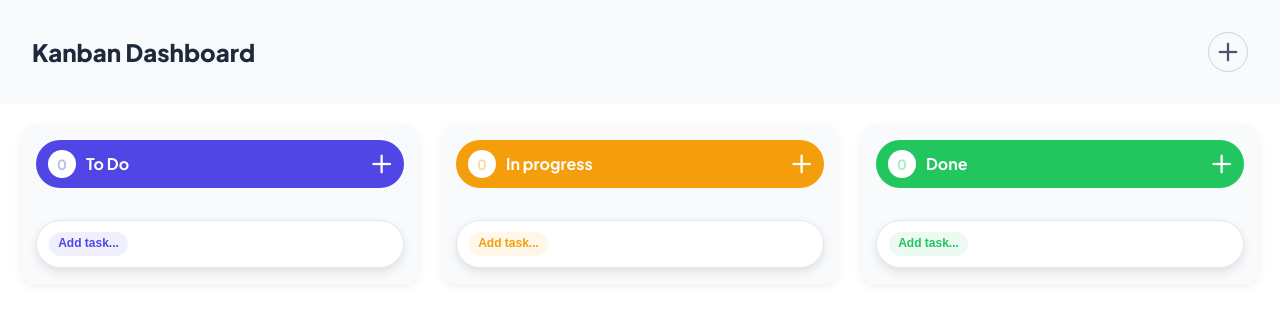
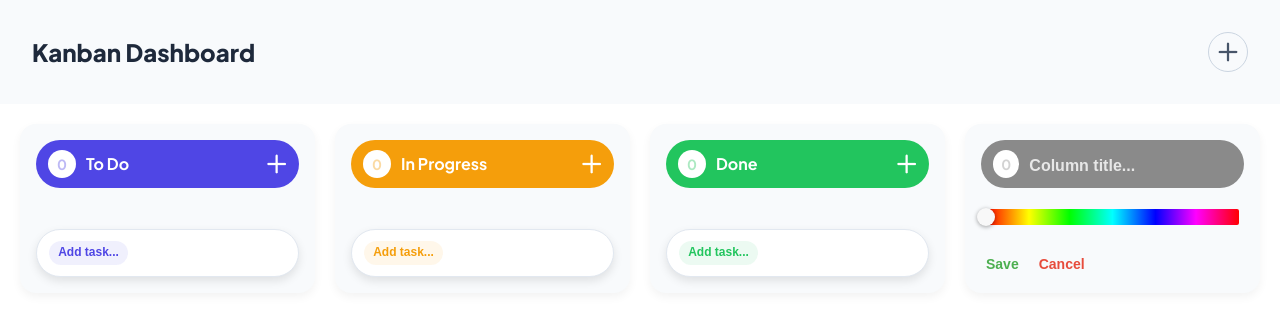
Before and after one commit to danilka-no-population/modsen-practice-2025, a React (Vite) app: page / in a window 1280 px wide. Both pictures are taken after a click on the button 1228 px from the left and 52 px from the top of the page. Shown: the top 322 px of the page. Built offline with nearby package versions, Linux system fonts and the light colour scheme.

Commit message:
feat: adding column

```diff
--- a/package.json
+++ b/package.json
@@ -31,6 +31,7 @@
         "@dnd-kit/sortable": "^10.0.0",
         "@reduxjs/toolkit": "^2.5.1",
         "react": "^19.0.0",
+        "react-color": "^2.19.3",
         "react-dom": "^19.0.0",
         "react-redux": "^9.2.0",
         "react-router-dom": "^7.1.5",
@@ -46,6 +47,7 @@
         "@commitlint/config-conventional": "^19.7.1",
         "@eslint/js": "^9.19.0",
         "@types/react": "^19.0.8",
+        "@types/react-color": "^3.0.13",
         "@types/react-dom": "^19.0.3",
         "@typescript-eslint/eslint-plugin": "^8.24.0",
         "@typescript-eslint/parser": "^8.24.0",
--- a/src/App.tsx
+++ b/src/App.tsx
@@ -1,5 +1,4 @@
-import Column from './components/Column/Column';
-import { BoardWrapper } from './components/Column/styled';
+import Board from './components/Board';
 import Header from './components/Header/Header';
 import TaskCard from './components/TaskCard/TaskCard';
 import { useAppDispatch, useAppSelector } from './hooks/typedReduxHooks';
@@ -25,6 +24,7 @@ function App() {
     const columns = useAppSelector((state) => state.columns.columns);
 
     const [activeTask, setActiveTask] = useState<Task | null>(null);
+    const [isAddingColumn, setIsAddingColumn] = useState<boolean>(false);
 
     const sensors = useSensors(
         useSensor(MouseSensor),
@@ -110,7 +110,7 @@ function App() {
     return (
         <>
             <GlobalStyles />
-            <Header />
+            <Header setIsAddingColumn={setIsAddingColumn} />
             <DndContext
                 sensors={sensors}
                 collisionDetection={closestCorners}
@@ -118,15 +118,10 @@ function App() {
                 onDragEnd={handleDragEnd}
                 onDragCancel={() => setActiveTask(null)}
             >
-                <BoardWrapper>
-                    <Column id="todo" title={'To Do'} color="#4F46E5" />
-                    <Column
-                        id="in-progress"
-                        title={'In progress'}
-                        color="#F59E0B"
-                    />
-                    <Column id="done" title={'Done'} color="#22C55E" />
-                </BoardWrapper>
+                <Board
+                    isAddingColumn={isAddingColumn}
+                    setIsAddingColumn={setIsAddingColumn}
+                />
                 <DragOverlay>
                     {activeTask ? (
                         <TaskCard
--- /dev/null
+++ b/src/components/Board/index.tsx
@@ -0,0 +1,102 @@
+import { useAppDispatch, useAppSelector } from '../../hooks/typedReduxHooks';
+import { addColumn } from '../../store/slices/columnSlice';
+import Column from '../Column/Column';
+import {
+    BoardWrapper,
+    CancelButton,
+    SaveButton,
+    TaskCount,
+} from '../Column/styled';
+import {
+    AddButtonsContainer,
+    AddColumnHeader,
+    AddColumnTitle,
+    AddColumnWrapper,
+    ColorWrapper,
+} from './styled';
+import { useState } from 'react';
+import { HuePicker } from 'react-color';
+import { v4 as uuidv4 } from 'uuid';
+
+interface BoardProps {
+    isAddingColumn: boolean;
+    // eslint-disable-next-line no-unused-vars
+    setIsAddingColumn: (value: boolean) => void;
+}
+
+const Board = ({ isAddingColumn, setIsAddingColumn }: BoardProps) => {
+    const dispatch = useAppDispatch();
+    const columns = useAppSelector((state) => state.columns.columns);
+
+    const [newColumnTitle, setNewColumnTitle] = useState<string>('');
+    const [newColumnColor, setNewColumnColor] = useState<string>('#8A8A8A');
+
+    const handleAddColumn = () => {
+        if (newColumnTitle.trim() !== '') {
+            dispatch(
+                addColumn({
+                    id: uuidv4(),
+                    title: newColumnTitle,
+                    color: newColumnColor,
+                })
+            );
+            setIsAddingColumn(false);
+            setNewColumnTitle('');
+            setNewColumnColor('#8A8A8A');
+        }
+    };
+
+    const handleCancel = () => {
+        setIsAddingColumn(false);
+        setNewColumnTitle('');
+        setNewColumnColor('#8A8A8A');
+    };
+
+    return (
+        <BoardWrapper>
+            {columns.map((column) => (
+                <Column
+                    key={column.id}
+                    id={column.id}
+                    title={column.title}
+                    color={column.color}
+                />
+            ))}
+            {isAddingColumn && (
+                <AddColumnWrapper>
+                    <AddColumnHeader color={newColumnColor}>
+                        <TaskCount color={newColumnColor}>0</TaskCount>
+                        <AddColumnTitle
+                            type="text"
+                            placeholder="Column title..."
+                            value={newColumnTitle}
+                            onChange={(e) => setNewColumnTitle(e.target.value)}
+                        />
+                    </AddColumnHeader>
+                    <ColorWrapper>
+                        <HuePicker
+                            color={newColumnColor}
+                            onChangeComplete={(color) =>
+                                setNewColumnColor(color.hex)
+                            }
+                            width="100%"
+                        />
+                    </ColorWrapper>
+                    <AddButtonsContainer>
+                        <SaveButton
+                            onClick={handleAddColumn}
+                            disabled={newColumnTitle.trim() === ''}
+                        >
+                            Save
+                        </SaveButton>
+                        <CancelButton onClick={handleCancel}>
+                            Cancel
+                        </CancelButton>
+                    </AddButtonsContainer>
+                </AddColumnWrapper>
+            )}
+        </BoardWrapper>
+    );
+};
+
+export default Board;
--- /dev/null
+++ b/src/components/Board/styled.ts
@@ -0,0 +1,68 @@
+import styled from 'styled-components';
+
+interface ColumnHeaderProps {
+    color: string;
+}
+
+export const AddColumnWrapper = styled.div`
+    background: #ffffff;
+    border-radius: 16px;
+    padding: 16px;
+    flex: 1;
+    min-width: 280px;
+    max-width: 400px;
+    display: flex;
+    flex-direction: column;
+    gap: 16px;
+    box-shadow: 0px 4px 10px rgba(0, 0, 0, 0.05);
+    transition: 0.3s ease-in-out;
+    background: #f8fafc;
+
+    @media (max-width: 768px) {
+        background: transparent;
+        box-shadow: none;
+        width: 100%;
+        max-width: none;
+    }
+`;
+
+export const AddColumnHeader = styled.div<ColumnHeaderProps>`
+    display: flex;
+    align-items: center;
+    gap: 10px;
+    background: ${({ color = 'black' }) => color};
+    color: white;
+    padding: 12px;
+    border-radius: 25px;
+    font-weight: bold;
+    font-size: 16px;
+    line-height: 22px;
+    height: 48px;
+`;
+
+export const AddColumnTitle = styled.input`
+    background-color: transparent;
+    font-size: 16px;
+    font-weight: bold;
+    border: none;
+    outline: none;
+    padding: 3px 5px 0 0;
+    width: 90%;
+    color: #ffffff;
+    &::placeholder {
+        color: rgb(255, 255, 255);
+        opacity: 0.8;
+    }
+`;
+
+export const AddButtonsContainer = styled.div`
+    display: flex;
+    justify-content: flex-start;
+    gap: 5px;
+    margin-top: 5px;
+`;
+
+export const ColorWrapper = styled.div`
+    padding: 5px;
+    z-index: 1000;
+`;
--- a/src/components/Header/Header.tsx
+++ b/src/components/Header/Header.tsx
@@ -11,8 +11,17 @@ import {
 } from './styled';
 import { FC, useState } from 'react';
 
-const Header: FC = () => {
+interface HeaderProps {
+    // eslint-disable-next-line no-unused-vars
+    setIsAddingColumn: (value: boolean) => void;
+}
+
+const Header: FC<HeaderProps> = ({ setIsAddingColumn }) => {
     const [isMenuOpen, setIsMenuOpen] = useState<boolean>(false);
+    const handleAddColumn = () => {
+        setIsAddingColumn(true);
+        setIsMenuOpen(false);
+    };
 
     return (
         <HeaderContainer>
@@ -20,12 +29,12 @@ const Header: FC = () => {
                 <Icon src={burgerIcon} alt="Burger-button" />
             </BurgerButton>
             <Title>Kanban Dashboard</Title>
-            <AddColumnButton>
+            <AddColumnButton onClick={handleAddColumn}>
                 <Icon src={plusIcon} alt="Plus" />
             </AddColumnButton>
             {isMenuOpen && (
                 <MenuWrapper>
-                    <MenuItem>Add Column</MenuItem>
+                    <MenuItem onClick={handleAddColumn}>Add Column</MenuItem>
                 </MenuWrapper>
             )}
         </HeaderContainer>
```
Also changed, not shown: 2 other files (tests, documents, lock files or other folders).
